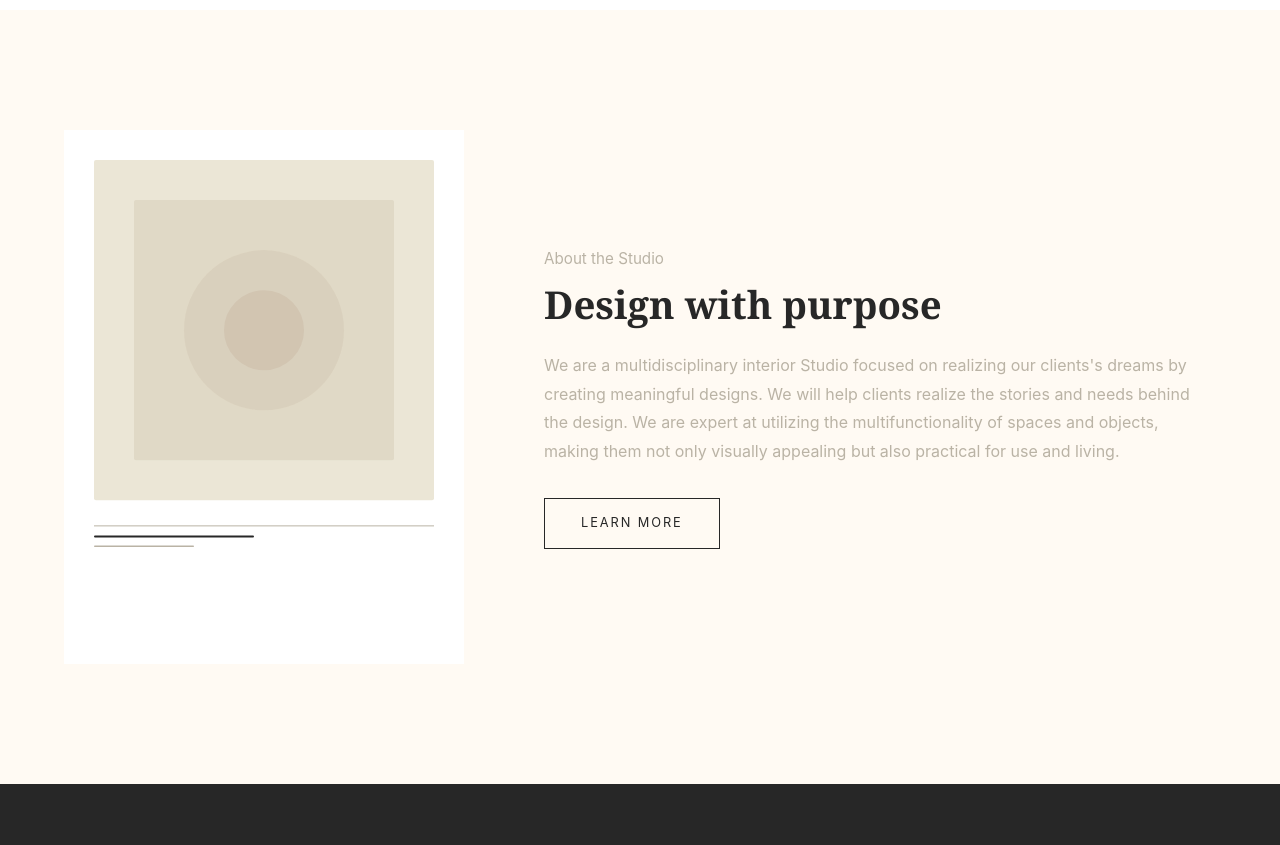
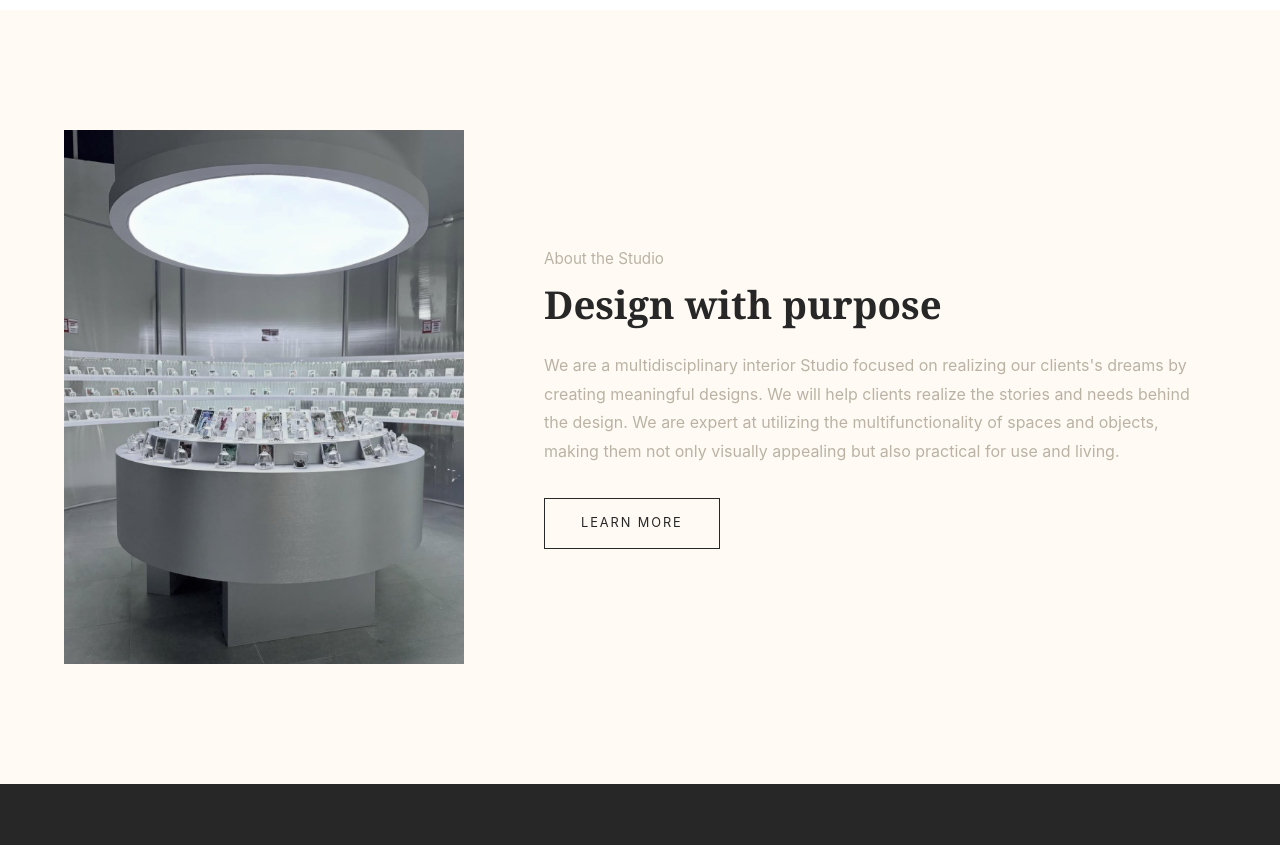
Before and after one commit to studiowujud/studiowujud.github.io, a plain HTML site: page index.html in a window 1280 px wide. Shown: the part 2420-3265 px from the top of the page. Drawn offline with Linux system fonts and the light colour scheme.

Commit message:
Update studio intro image

```diff
--- a/index.html
+++ b/index.html
@@ -106,7 +106,7 @@
     <div class="container">
       <div class="studio-intro">
         <div class="studio-intro-image">
-          <img src="/images/placeholder-4.svg" alt="Studio Wujud workspace" loading="lazy">
+          <img src="/images/studio-intro.jpeg" alt="Studio Wujud workspace" loading="lazy">
         </div>
         <div class="studio-intro-text">
           <p class="section-subtitle" style="margin-bottom: 8px;">About the Studio</p>
```
Also changed, not shown: images/studio-intro.jpeg (added).
